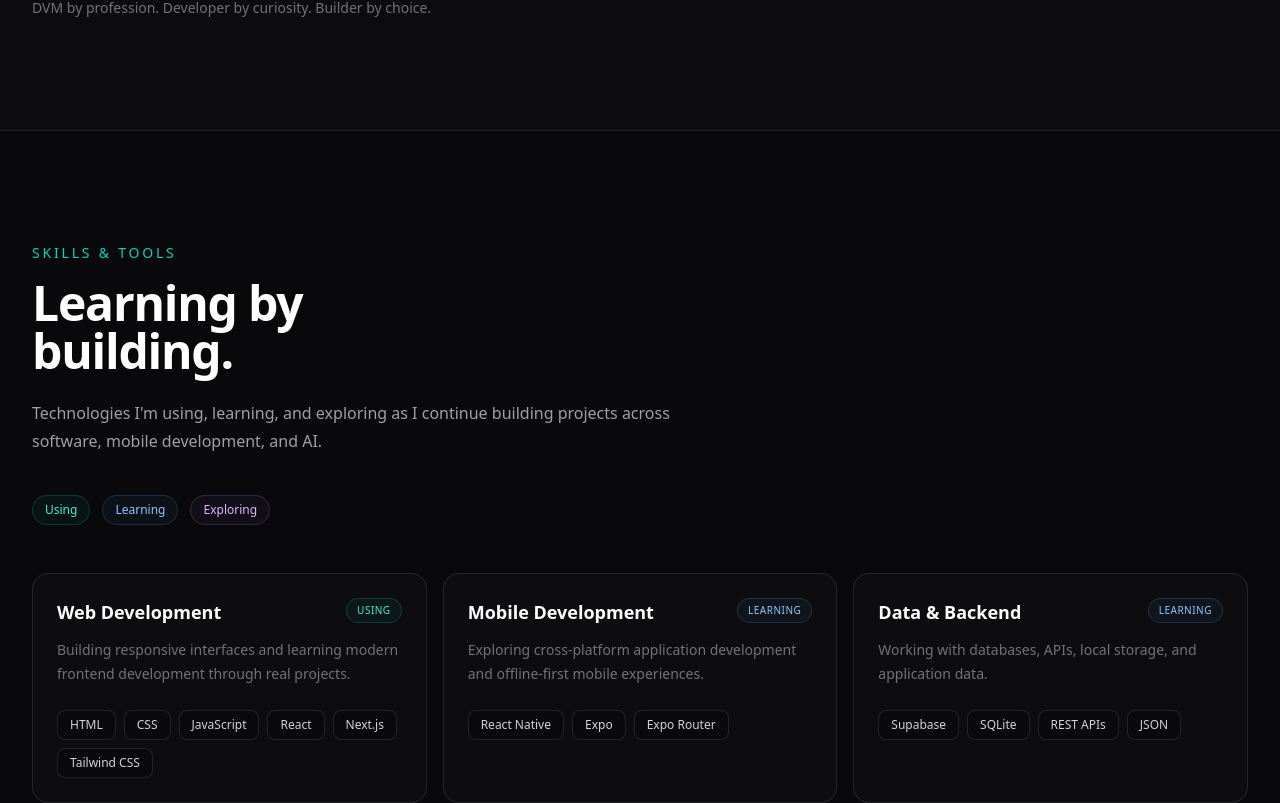
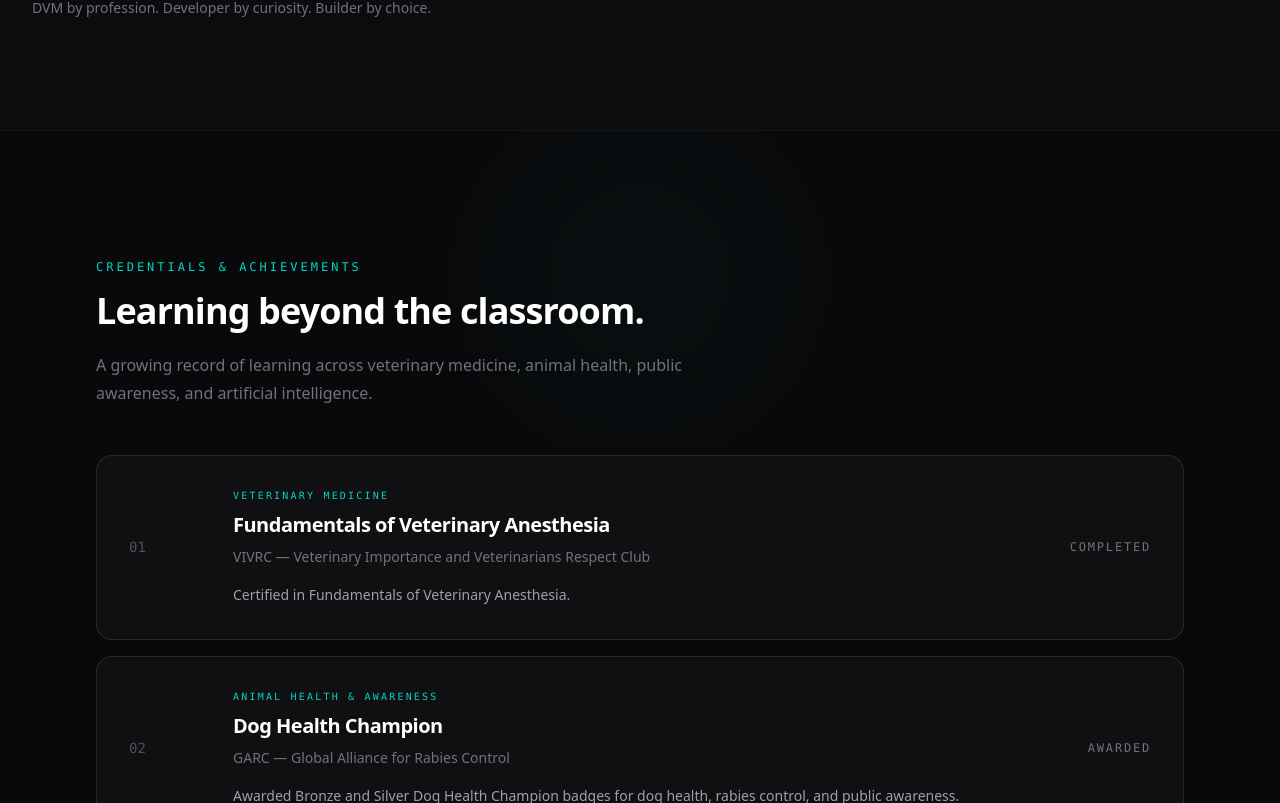
Before and after one commit to amjidsattar50/amjid-portfolio, a Next.js app: page / in a window 1280 px wide. Shown: the part 1997-2800 px from the top of the page. Built offline with nearby package versions, Linux system fonts and the light colour scheme.

Commit message:
fix: update GitHub profile link

```diff
--- a/app/page.tsx
+++ b/app/page.tsx
@@ -1,6 +1,7 @@
 import Navbar from "@/components/navbar";
 import Hero from "@/components/hero";
 import About from "@/components/about";
+import Credentials from "@/components/credentials";
 import Skills from "@/components/skills";
 import Projects from "@/components/projects";
 import Journey from "@/components/journey";
@@ -13,6 +14,7 @@ export default function Home() {
       <Navbar />
       <Hero />
       <About />
+      <Credentials />
       <Skills />
       <Projects />
       <Journey />
--- a/components/contact.tsx
+++ b/components/contact.tsx
@@ -3,8 +3,8 @@ import Reveal from "@/components/reveal";
 const contactLinks = [
   {
     label: "GitHub",
-    value: "github.com/abdulsattarsonsstore-lgtm",
-    href: "https://github.com/abdulsattarsonsstore-lgtm",
+    value: "github.com/amjidsattar50",
+    href: "https://github.com/amjidsattar50",
   },
   {
     label: "LinkedIn",
--- /dev/null
+++ b/components/credentials.tsx
@@ -0,0 +1,104 @@
+import Reveal from "@/components/reveal";
+
+const credentials = [
+  {
+    number: "01",
+    category: "VETERINARY MEDICINE",
+    title: "Fundamentals of Veterinary Anesthesia",
+    organization:
+      "VIVRC — Veterinary Importance and Veterinarians Respect Club",
+    status: "COMPLETED",
+    description: "Certified in Fundamentals of Veterinary Anesthesia.",
+  },
+  {
+    number: "02",
+    category: "ANIMAL HEALTH & AWARENESS",
+    title: "Dog Health Champion",
+    organization: "GARC — Global Alliance for Rabies Control",
+    status: "AWARDED",
+    description:
+      "Awarded Bronze and Silver Dog Health Champion badges for dog health, rabies control, and public awareness.",
+  },
+  {
+    number: "03",
+    category: "ARTIFICIAL INTELLIGENCE",
+    title: "ACT AI — National AI Training Programme",
+    organization: "AI SkillBridge",
+    status: "COMPLETED",
+    description:
+      "Completed ACT AI, a nationwide, AI training initiative launched under the Prime Minister's Youth Programme in collaboration with HEC, NAVTTC, and AI SkillBridge.",
+  },
+];
+
+export default function Credentials() {
+  return (
+    <section
+      id="credentials"
+      className="relative overflow-hidden border-t border-white/5 bg-[#09090b] py-24 sm:py-32"
+    >
+      <div className="pointer-events-none absolute inset-0 opacity-30">
+        <div className="absolute left-1/2 top-0 h-72 w-72 -translate-x-1/2 rounded-full bg-teal-500/10 blur-3xl" />
+      </div>
+
+      <div className="relative mx-auto max-w-6xl px-6 lg:px-8">
+        <Reveal>
+          <div className="max-w-2xl">
+            <p className="font-mono text-xs uppercase tracking-[0.25em] text-teal-400">
+              Credentials & Achievements
+            </p>
+
+            <h2 className="mt-4 text-3xl font-semibold tracking-tight text-white sm:text-4xl">
+              Learning beyond the classroom.
+            </h2>
+
+            <p className="mt-5 text-sm leading-7 text-zinc-500 sm:text-base">
+              A growing record of learning across veterinary medicine, animal
+              health, public awareness, and artificial intelligence.
+            </p>
+          </div>
+        </Reveal>
+
+        <Reveal className="mt-12">
+          <div className="space-y-4">
+            {credentials.map((credential) => (
+              <article
+                key={credential.number}
+                className="group relative overflow-hidden rounded-2xl border border-white/10 bg-[#101012] p-6 transition-all duration-500 hover:-translate-y-1 hover:border-teal-400/30 hover:shadow-[0_20px_70px_rgba(0,0,0,0.3)] sm:p-8"
+              >
+                <div className="pointer-events-none absolute inset-0 bg-[radial-gradient(circle_at_85%_20%,rgba(20,184,166,0.08),transparent_30%)] opacity-0 transition-opacity duration-500 group-hover:opacity-100" />
+
+                <div className="relative grid gap-6 lg:grid-cols-[80px_1fr_auto] lg:items-center">
+                  <div className="font-mono text-sm text-zinc-600">
+                    {credential.number}
+                  </div>
+
+                  <div>
+                    <p className="font-mono text-[10px] uppercase tracking-[0.22em] text-teal-400">
+                      {credential.category}
+                    </p>
+
+                    <h3 className="mt-2 text-lg font-semibold tracking-tight text-white sm:text-xl">
+                      {credential.title}
+                    </h3>
+
+                    <p className="mt-2 text-sm text-zinc-500">
+                      {credential.organization}
+                    </p>
+
+                    <p className="mt-4 max-w-3xl text-sm leading-6 text-zinc-400">
+                      {credential.description}
+                    </p>
+                  </div>
+
+                  <div className="font-mono text-xs tracking-[0.15em] text-zinc-500 lg:text-right">
+                    {credential.status}
+                  </div>
+                </div>
+              </article>
+            ))}
+          </div>
+        </Reveal>
+      </div>
+    </section>
+  );
+}
--- a/components/navbar.tsx
+++ b/components/navbar.tsx
@@ -6,6 +6,7 @@ import { Menu, X } from "lucide-react";
 const navLinks = [
   { name: "Home", href: "#home" },
   { name: "About", href: "#about" },
+  { name: "Credentials", href: "#credentials" },
   { name: "Skills", href: "#skills" },
   { name: "Work", href: "#work" },
   { name: "Journey", href: "#journey" },
```
